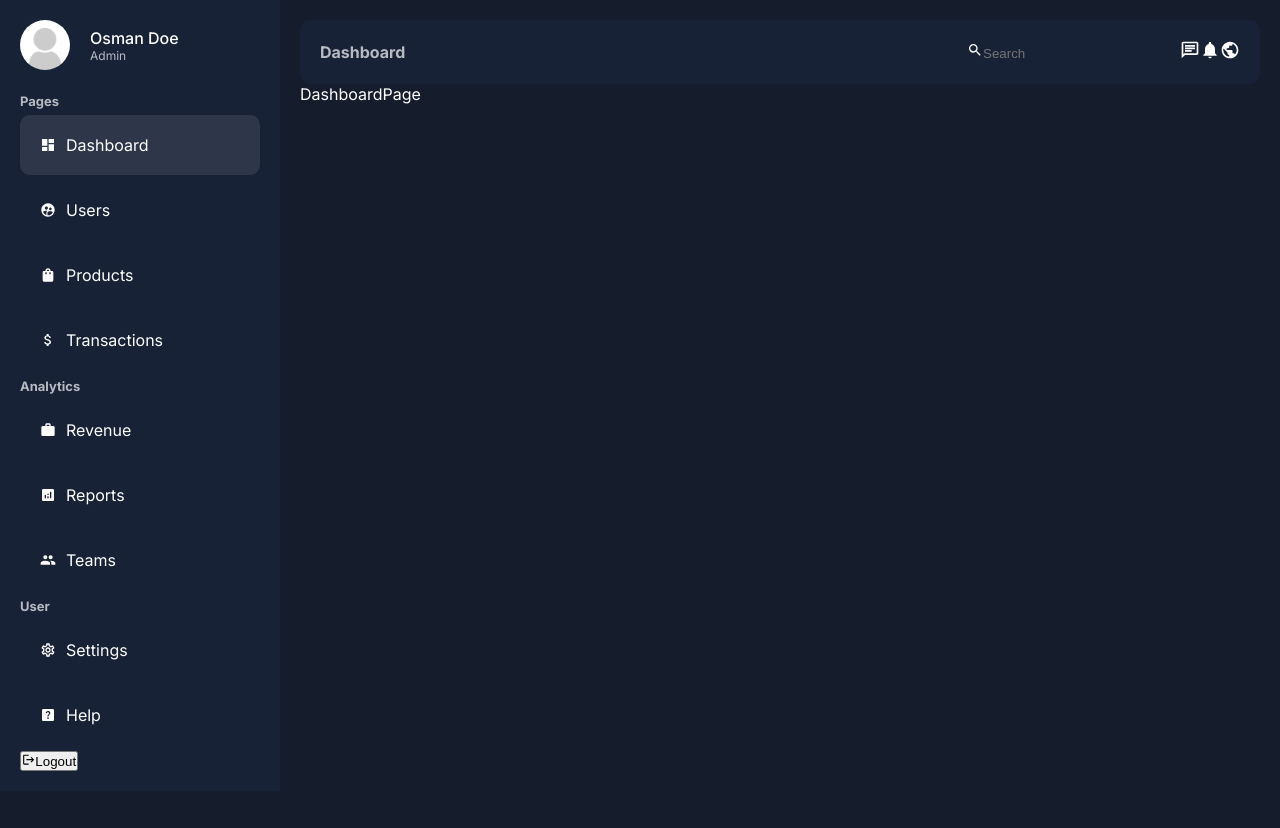
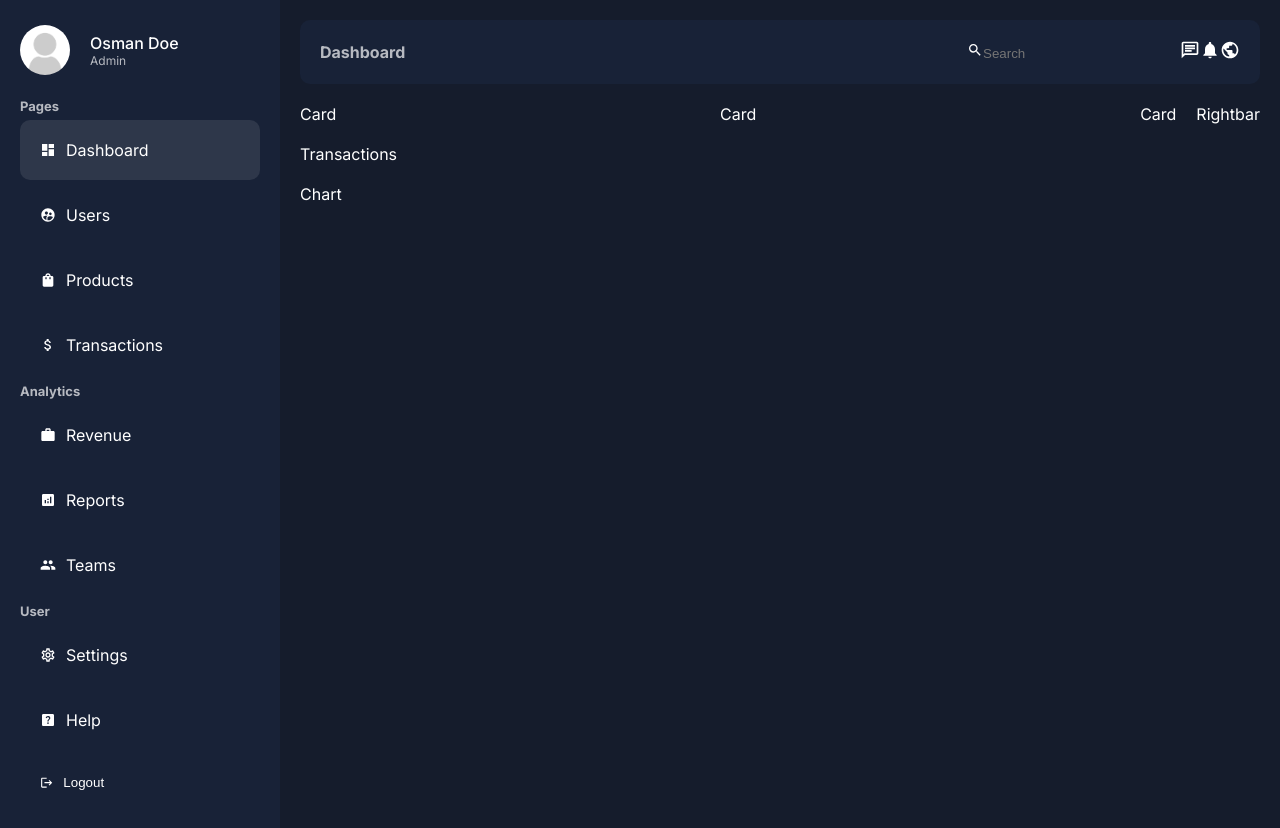
Before and after one commit to osmanalisevinc/admin-dashboard, a Next.js app: page /dashboard in a window 1280 px wide. Before the commit the page ends 800 px from the top, so only its background shows below. Built offline with nearby package versions, Linux system fonts and the light colour scheme.

Commit message:
added dashboard elements

```diff
--- a/app/dashboard/page.jsx
+++ b/app/dashboard/page.jsx
@@ -1,9 +1,26 @@
-import React from 'react'
-
+import React from "react";
+import Card from "../ui/dashboard/card/card";
+import styles from "../ui/dashboard/dashboard.module.css";
+import Transactions from "../ui/dashboard/transactions/transactions";
+import Chart from "../ui/dashboard/chart/chart";
+import Rightbar from "../ui/dashboard/rightbar/rightbar";
 const DashboardPage = () => {
   return (
-    <div>DashboardPage</div>
-  )
-}
+    <div className={styles.wrapper}>
+      <div className={styles.main}>
+        <div className={styles.cards}>
+          <Card />
+          <Card />
+          <Card />
+        </div>
+        <Transactions />
+        <Chart />
+      </div>
+      <div className={styles.side}>
+        <Rightbar/>
+      </div>
+    </div>
+  );
+};
 
-export default DashboardPage
+export default DashboardPage;
--- /dev/null
+++ b/app/ui/dashboard/card/card.jsx
@@ -0,0 +1,10 @@
+import React from 'react'
+import styles from "./card.module.css"
+
+const Card = () => {
+  return (
+    <div className={styles.container}>Card</div>
+  )
+}
+
+export default Card
--- /dev/null
+++ b/app/ui/dashboard/card/card.module.css
@@ -0,0 +1,3 @@
+.container{
+
+}
--- /dev/null
+++ b/app/ui/dashboard/chart/chart.jsx
@@ -0,0 +1,12 @@
+import React from 'react'
+import styles from "./chart.module.css"
+
+
+const Chart = () => {
+
+  return (
+    <div className={styles.container}>Chart</div>
+  )
+}
+
+export default Chart
--- /dev/null
+++ b/app/ui/dashboard/chart/chart.module.css
@@ -0,0 +1,3 @@
+.container{
+
+}
--- a/app/ui/dashboard/dashboard.module.css
+++ b/app/ui/dashboard/dashboard.module.css
@@ -12,3 +12,26 @@
     flex: 4;
     padding: 20px;
 }
+
+.wrapper{
+    display: flex;
+    gap: 20px;
+    margin-top: 20px;
+}
+
+.main{
+    flex: 3;
+    display: flex;
+    flex-direction: column;
+    gap: 20px;
+}
+
+.cards{
+display: flex;
+gap: 20px;
+justify-content: space-between;
+}
+
+.side{
+
+}
--- /dev/null
+++ b/app/ui/dashboard/rightbar/rightbar.jsx
@@ -0,0 +1,10 @@
+import React from 'react'
+import styles from "./rightbar.module.css"
+
+const Rightbar = () => {
+  return (
+    <div>Rightbar</div>
+  )
+}
+
+export default Rightbar
--- a/app/ui/dashboard/sidebar/sidebar.module.css
+++ b/app/ui/dashboard/sidebar/sidebar.module.css
@@ -39,3 +39,21 @@ margin-bottom: 20px;
     font-size: 13px;
     margin: 10px 0px;;
 }
+
+.logout{
+    padding: 20px;
+    margin: 5px 0px;
+    display: flex;
+    align-items: center;
+    gap: 10px;
+    cursor: pointer;
+    border-radius: 10px;
+    background: none;
+    border: none;
+    width: 100%;
+    color: white;
+}
+
+.logout:hover{
+    background-color: #2e374a;
+}
--- /dev/null
+++ b/app/ui/dashboard/transactions/transactions.jsx
@@ -0,0 +1,9 @@
+import React from 'react'
+import styles from "./transactions.module.css"
+const Transactions = () => {
+  return (
+    <div>Transactions</div>
+  )
+}
+
+export default Transactions
```
Also changed, not shown: app/ui/dashboard/rightbar/rightbar.module.css (added), app/ui/dashboard/transactions/transactions.module.css (added).
